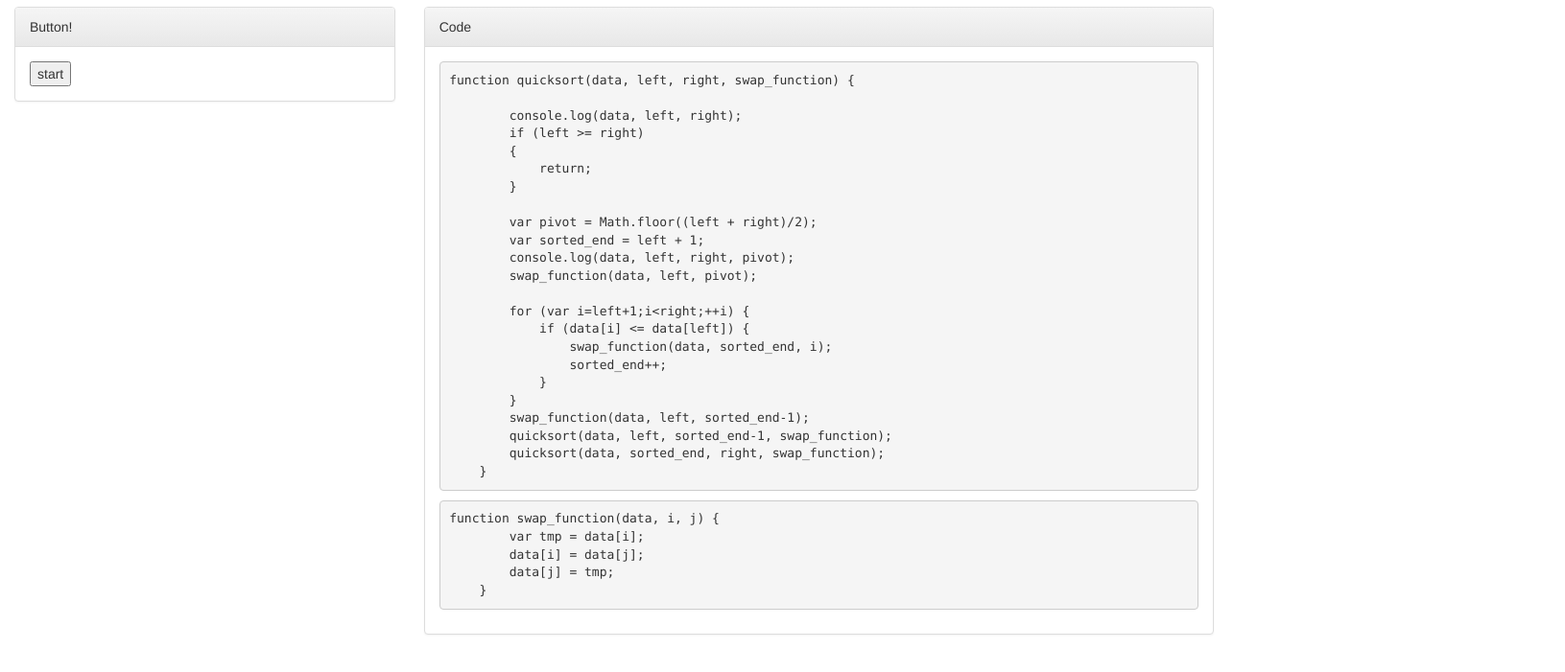
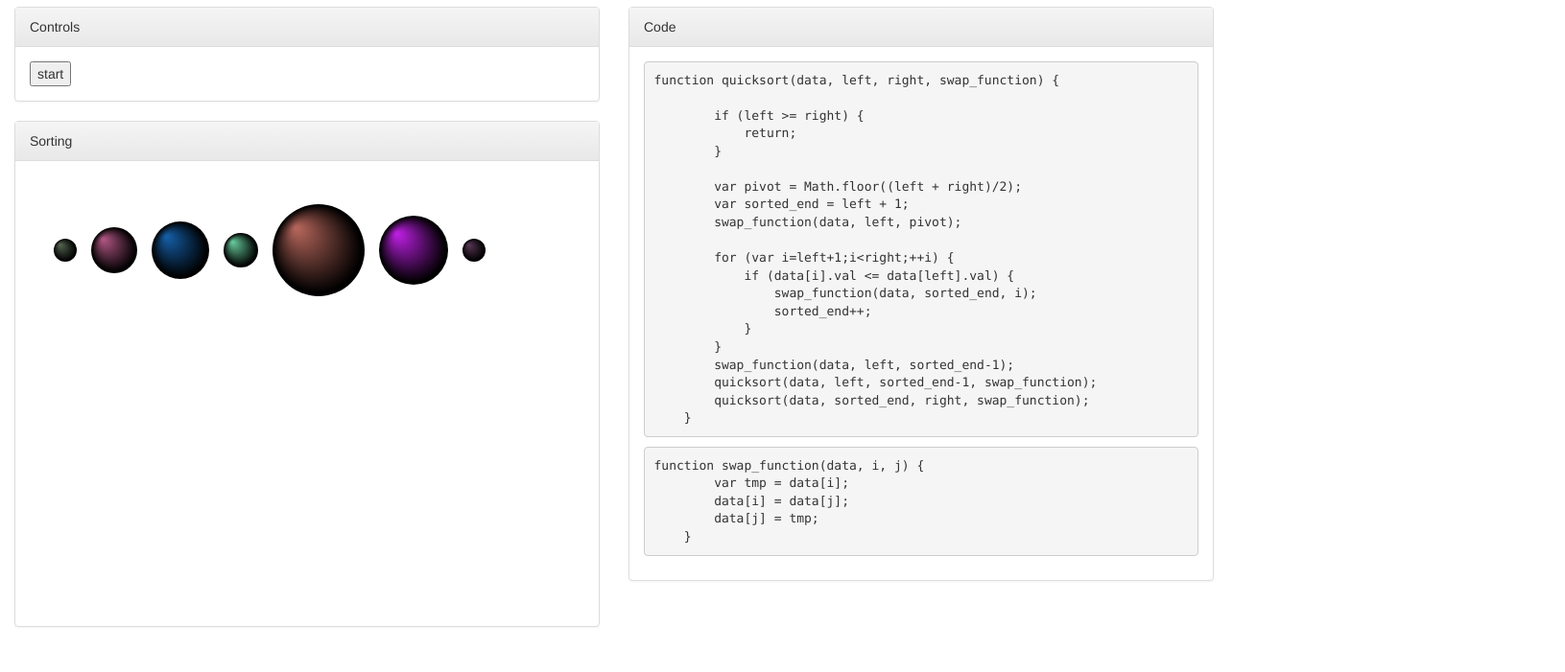
Before and after one commit to dem42/algo-raptor, a plain HTML site: page index.html in a window 1280 px wide. Shown: the part 53-754 px from the top of the page at 96% size, 1631 px wide, since content can reach past the window. Drawn offline with nearby package versions, Linux system fonts and the light colour scheme.

Commit message:
adding svg to quicksort

```diff
--- a/algo.js
+++ b/algo.js
@@ -102,7 +102,7 @@ Algorithm.prototype.addDebugging = function(fstr) {
     tokens = fstr.split("\n");
     for (i=0;i<tokens.length;i++)
     {
-	if (i > 0 && $.trim(tokens[i]).indexOf("{") != 0 && $.trim(tokens[i]).indexOf("else") != 0) {
+	if (i > 0 && $.trim(tokens[i]) != "" && $.trim(tokens[i]).indexOf("{") != 0 && $.trim(tokens[i]).indexOf("else") != 0) {
 	    nfun += "self.preRowExecute(" + i + ");";
 	}
 
--- a/index.html
+++ b/index.html
@@ -90,13 +90,25 @@
       <!-- quicksort tab -->
       <div class="tab-pane" id="quicksort-tab">
 	<div class="row">
-	  <div class="col-md-4">
-	    <div class="panel panel-default">
-	      <div class="panel-heading">Button!</div>
-	      <div class="panel-body options"></div>
+	  <div class="col-md-6">
+	    <div class="row">
+	      <div class="col-md-12">
+		<div class="panel panel-default">
+		  <div class="panel-heading">Controls</div>
+		  <div class="panel-body options"></div>
+		</div>
+	      </div>
+	    </div>
+	    <div class="row">
+	      <div class="col-md-12">
+		<div class="panel panel-default">
+		  <div class="panel-heading">Sorting</div>
+		  <div class="panel-body graphics"></div>
+		</div>
+	      </div>
 	    </div>
 	  </div>
-	  <div class="col-md-8">
+	  <div class="col-md-6">
 	    <div class="panel panel-default">
 	      <div class="panel-heading">Code</div>
 	      <div class="panel-body code"></div>
@@ -119,6 +131,7 @@
 <script src="bs.js"></script>
 <script src="dsu.js"></script>
 <script src="quicksort.js"></script>
+<link rel="stylesheet" type="text/css" href="quicksort.css">
 
 </body>
 </html>
--- /dev/null
+++ b/quicksort.css
@@ -0,0 +1,6 @@
+.quicksort-circle {
+    /* background-image: -moz-radial-gradient(45px 45px 45deg, circle cover, yellow 0%, orange 100%, red 95%); */
+    /* background-image: -webkit-radial-gradient(45px 45px, circle cover, yellow, orange); */
+    /* background-image: radial-gradient(45px 45px 45deg, circle cover, yellow 0%, orange 100%, red 95%); */
+
+}
--- a/quicksort.js
+++ b/quicksort.js
@@ -8,19 +8,16 @@
 
     function quicksort(data, left, right, swap_function) {
 
-	console.log(data, left, right);
-	if (left >= right)
-	{
+	if (left >= right) {
 	    return;
 	}
 
 	var pivot = Math.floor((left + right)/2);
 	var sorted_end = left + 1;
-	console.log(data, left, right, pivot);
 	swap_function(data, left, pivot);
 
 	for (var i=left+1;i<right;++i) {
-	    if (data[i] <= data[left]) {
+	    if (data[i].val <= data[left].val) {
 		swap_function(data, sorted_end, i);
 		sorted_end++;
 	    }
@@ -30,17 +27,102 @@
 	quicksort(data, sorted_end, right, swap_function);
     }
 
+    /*************************/
+    /**  Initialize svg   ****/
+    /*************************/
+    var data = [2,4,5,3,8,6,2].map(function(d, i) {
+	return {val : d, old_idx: i};
+    });
+    console.log(data);
+    var margin = { left: 10, top: 30, right: 10, bottom: 100};
+    var height = 450;
+    var width = 1600;
+    var svg = d3.select("#quicksort-tab .graphics").append("svg")
+	.attr("width", width)
+	.attr("height", height)
+	.append("g")
+	.attr("transform", "translate(" + margin.left + "," + margin.top + ")");
+
+    var smallestCircle = 12;
+    var mini = Math.min.apply(null, data.map(function(d) {return d.val;}));
+    var maxi = Math.max.apply(null, data.map(function(d) {return d.val;}));
+    var maxi_width = computeWidth(maxi);
+    var gap = 15;
+    function computeWidth(elem) {
+	return elem * (smallestCircle / mini);
+    }
+    function sumUpTo(array, index) {
+	var sum = 0;
+	var N = array.length;
+	for (var i = 0; i < index && i < N; ++i) {
+	    sum += 2*computeWidth(array[i].val) + gap;
+	}
+	return sum + gap + computeWidth(array[index].val);
+    }
+    function randomColor() {
+	var letters = '0123456789ABCDEF'.split('');
+	var color = '#';
+	for (var i = 0; i < 6; i++ ) {
+	    color += letters[Math.floor(Math.random() * 16)];
+	}
+	return color;
+    }
+
+    var widthSum = 0;
+    svg.append("defs").selectAll(".gradients")
+	.data(data)
+	.enter()
+	.append("radialGradient")
+	.attr("class", "gradients")
+	.attr("id", function(d, i) { return "gradient-" + i; })
+	.attr("fx", "25%")
+	.attr("fy", "25%")
+	.append("stop")
+	.attr("offset", "5%")
+	.attr("stop-color", randomColor);
+
+    svg.selectAll(".gradients")
+    	.append("stop")
+	.attr("offset", "95%")
+	.attr("stop-color", "black");
+
+
+    svg.selectAll(".circle")
+	.data(data)
+	.enter()
+	.append("circle")
+	.attr("id", function(d, i) { return "q-circle-" + i; })
+	.attr("class", "quicksort-circle")
+	.attr("fill", function(d, i) { return "url(#gradient-" + i +")";})
+	.attr("r", function(d) {
+	    return computeWidth(d.val) + "px";
+	})
+	.attr("cx", function(d, i) { return sumUpTo(data, i) + "px"; })
+	.attr("cy", maxi_width + "px");
+
+
+
+    /*************************/
+    /**  Setup algorithms ****/
+    /*************************/
     var algo_context = {
 	default_animation_duration : 500,
 	cumulative_delay : 0
     };
 
     var q_callbacks = [];
+    q_callbacks[0] = function() {
+	return this.AlgorithmContext.default_animation_duration;
+    }
+    q_callbacks[6] = function(pivot, data) {
+
+	var pi = data[pivot];
+	//d3.select("#
+
+	return 1;
+    }
 
     var qual_algo = new Algorithm(quicksort, q_callbacks, "quicksort-code", algo_context);
-
-    console.log(qual_algo.decorated());
-
     var swap_algo = new Algorithm(swap_function, [], "swap_function-code", algo_context);
 
     d3.select("#quicksort-tab .code")
@@ -58,11 +140,12 @@
         .attr("class", "language-js")
         .text(swap_algo);
 
+
     d3.select("#quicksort-tab .options").append("button")
 	.on("click", function(d) {
-	    var data = [1,4,5,2,8,10];
 	    qual_algo.run(data, 0, data.length, function(data, i, j) { return swap_algo.run(data, i, j); });
 	    console.log("hello");
+
 	})
 	.text("start");
 
```
